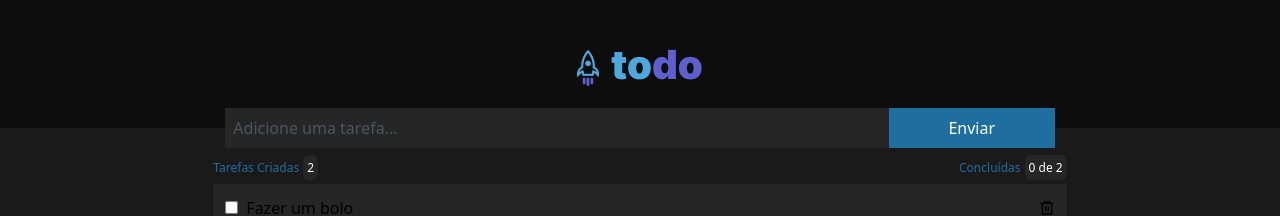
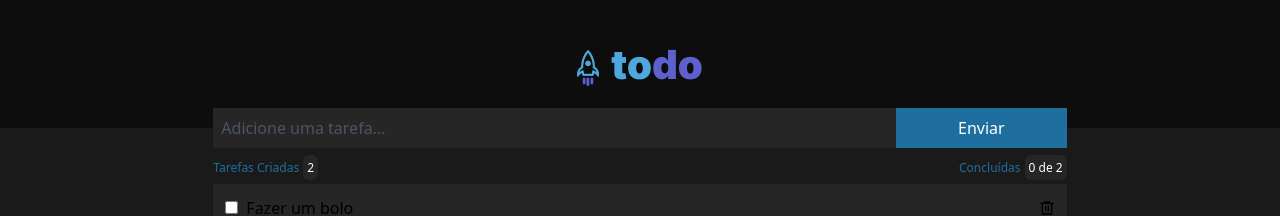
Before and after one commit to andersonDias89/todo-list-ignite, a React (Vite) app: page / in a window 1280 px wide. Shown: the top 216 px of the page. Built offline with nearby package versions, Linux system fonts and the light colour scheme.

Commit message:
corrigindo input

```diff
--- a/src/App.jsx
+++ b/src/App.jsx
@@ -36,7 +36,7 @@ function App() {
 
         <form
           onSubmit={handleNewTask}
-          className="w-4/6 m-auto p-3 flex -mt-8"
+          className="w-4/6 m-auto py-3 flex -mt-8"
         >
           <input
             onChange={handleNewTaskChange}
```
